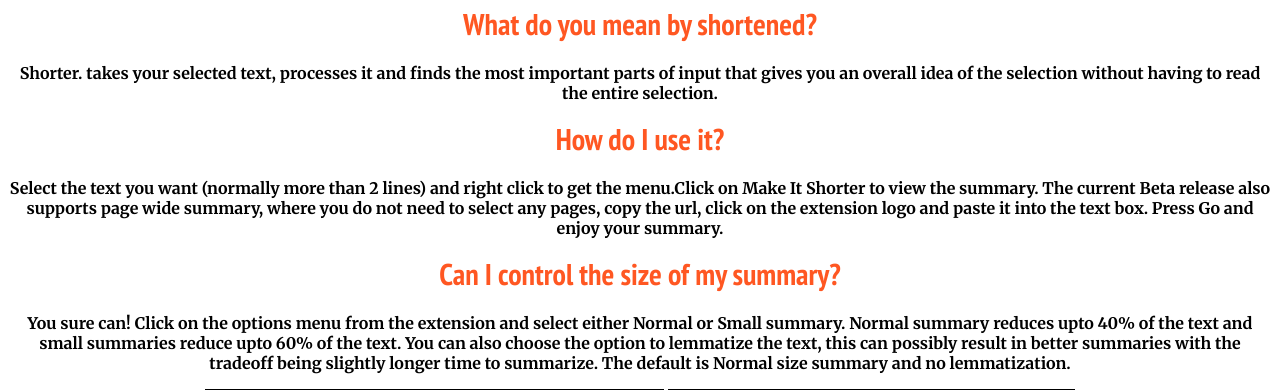
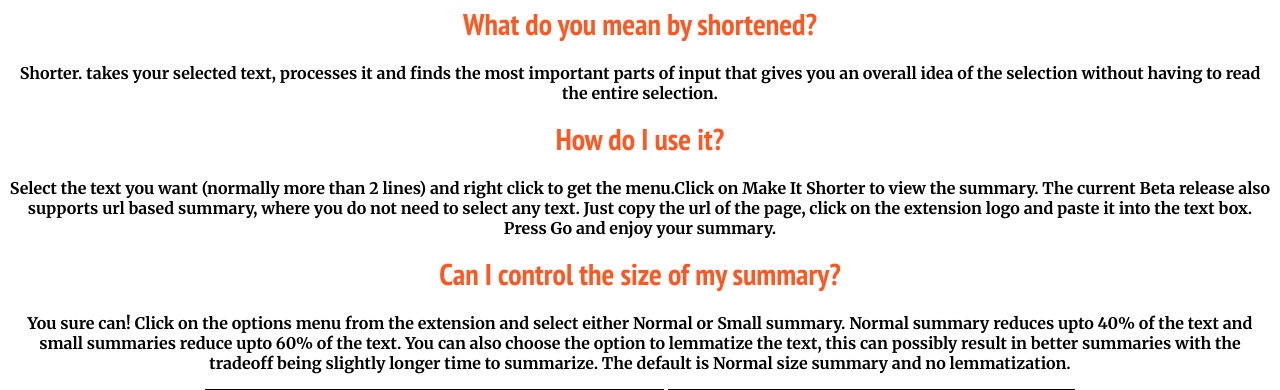
Before and after one commit to shiredude95/make-it-shorter, a Flask app: page / in a window 1280 px wide. Shown: the part 183-573 px from the top of the page. Run offline with Flask 2, Linux system fonts and the light colour scheme.

Commit message:
made changes to helper text

```diff
--- a/templates/welcome.html
+++ b/templates/welcome.html
@@ -50,8 +50,8 @@
 <p id="third_answer">
 
     Select the text you want (normally more than 2 lines) and right click to get the menu.Click
-    on Make It Shorter to view the summary. The current Beta release also supports page wide summary,
-    where you do not need to select any pages, copy the url, click on the extension logo and paste it into
+    on Make It Shorter to view the summary. The current Beta release also supports url based summary,
+    where you do not need to select any text. Just copy the url of the page, click on the extension logo and paste it into
     the text box. Press Go and enjoy your summary.
 
 </p>
```
